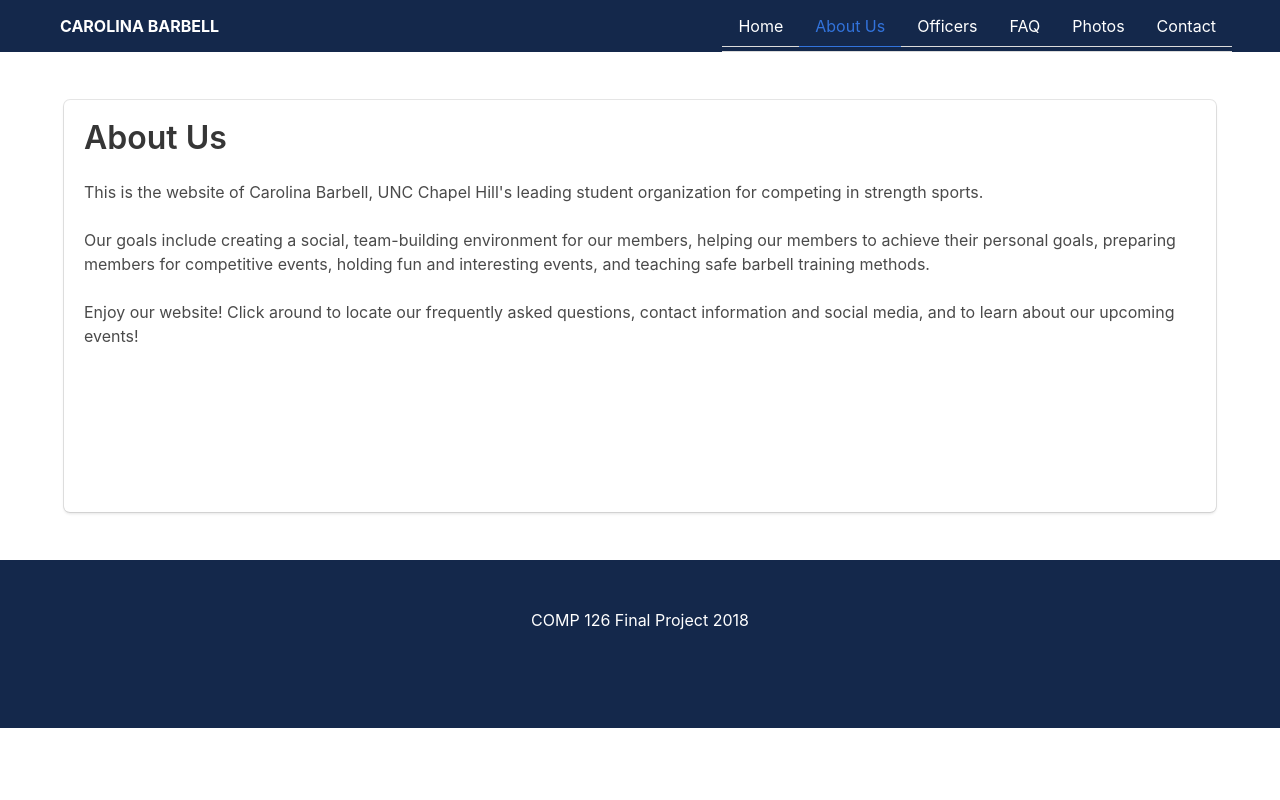
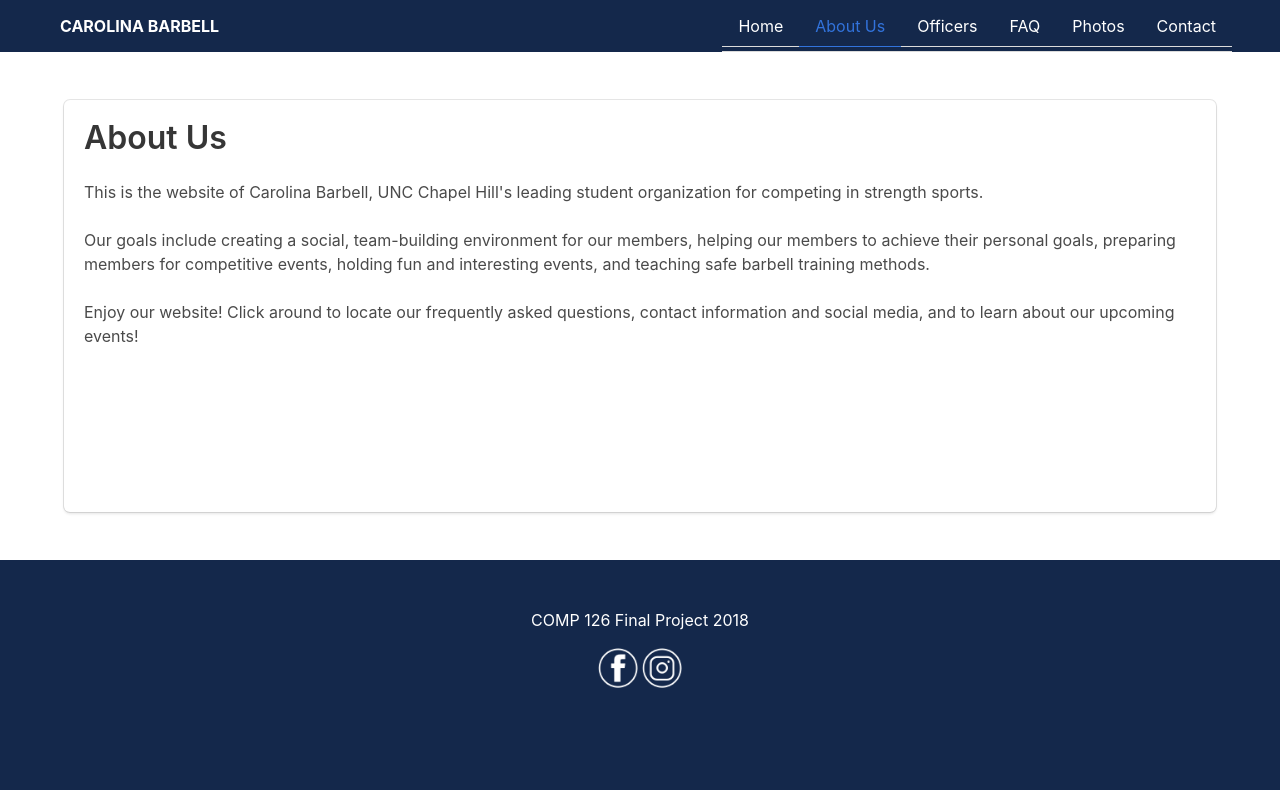
Before and after one commit to rbrandonc/126_final, a plain HTML site: page pages/aboutUs.html in a window 1280 px wide. Drawn offline with Linux system fonts and the light colour scheme.

Commit message:
Added social media logos
Just trying it out in the about us page for now

```diff
--- a/pages/aboutUs.html
+++ b/pages/aboutUs.html
@@ -36,6 +36,8 @@
     <div class="container">
       <div class="content has-text-centered">
         <p>COMP 126 Final Project 2018</p>
+        <a href="https://www.facebook.com/CarolinaBarbell?ref=ts&fref=ts" class="fa fb"><img src="../assets/facebooklogo.png" alt="No image"></a>
+        <a href="https://www.instagram.com/carolinabarbell/?hl=en" class="fa in"><img src="../assets/instagramlogo.png" alt="No image"></a>
       </div>
     </div>
   </footer>
--- a/styles/common.css
+++ b/styles/common.css
@@ -37,3 +37,8 @@ h3 {
 .tabs a:hover {
 	color: black;
 }
+
+.fa img {
+	width: 40px;
+	height: 40px;
+}
```
Also changed, not shown: assets/facebooklogo.png (added), assets/fblogo.png (deleted), assets/instagramlogo.png (added), assets/instalogo.png (deleted), 1 other file.
